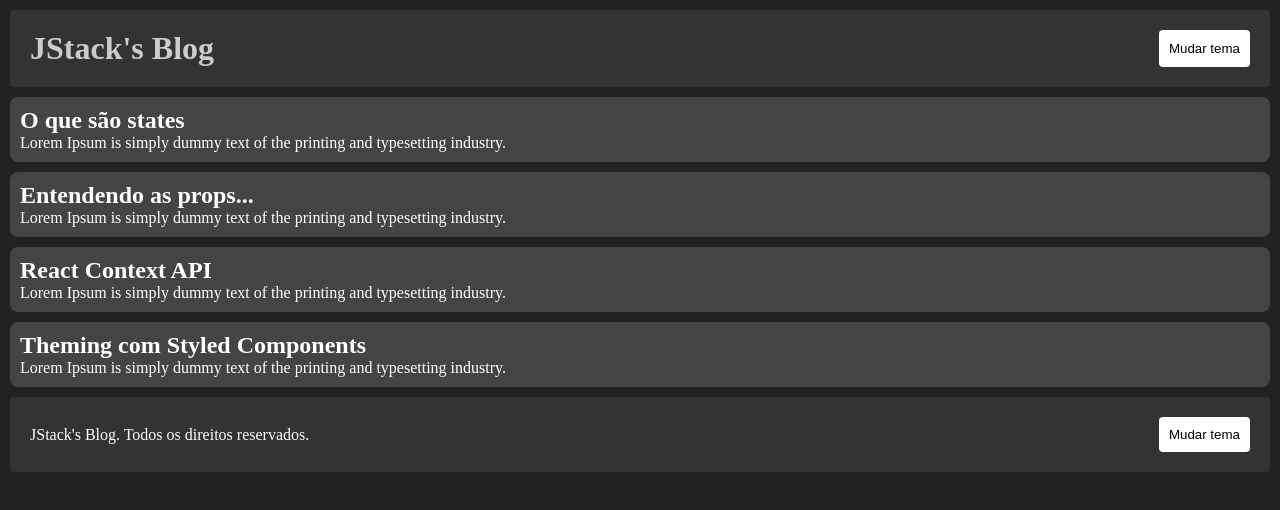
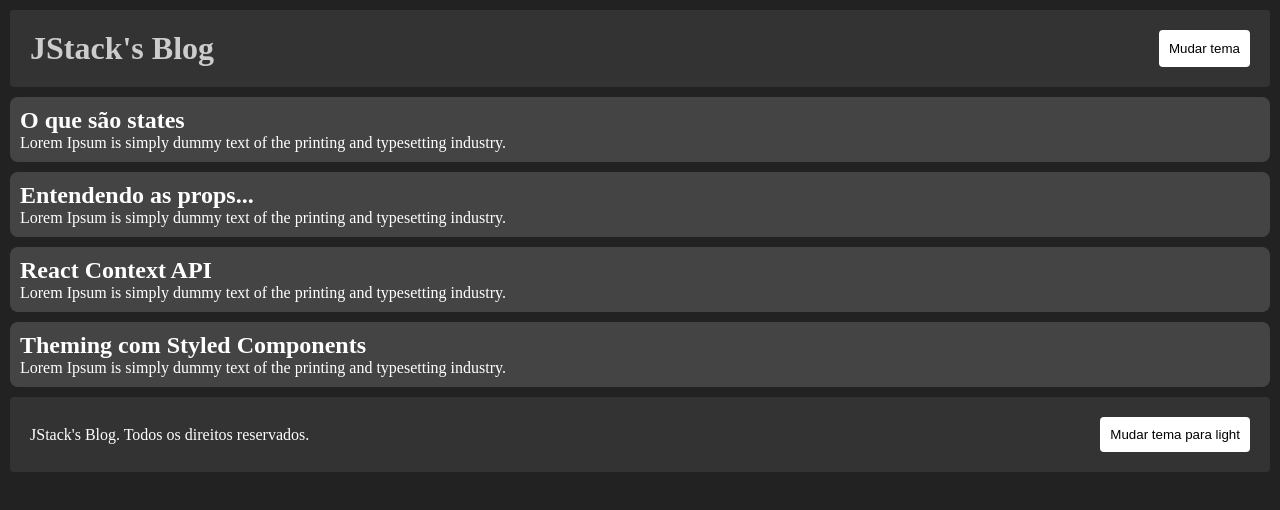
Before and after one commit to cauealb/full-stack, a React app in the folder React/: page / in a window 1280 px wide. Shown: the top 510 px of the page. Built offline with nearby package versions, Linux system fonts and the light colour scheme.

Commit message:
Finalizando estilo e texto do footer

```diff
--- a/React/src/components/Footer/index.jsx
+++ b/React/src/components/Footer/index.jsx
@@ -8,8 +8,10 @@ export default function Footer() {
     return (
         <Container>
             <span>JStack's Blog. Todos os direitos reservados.</span>
-            <button>
-                Mudar tema
+            <button
+                onClick={handleToggleTheme}
+            >
+                {`Mudar tema para ${themes === 'dark' ? 'light' : 'dark'}`}
             </button>
         </Container>
     );
```
